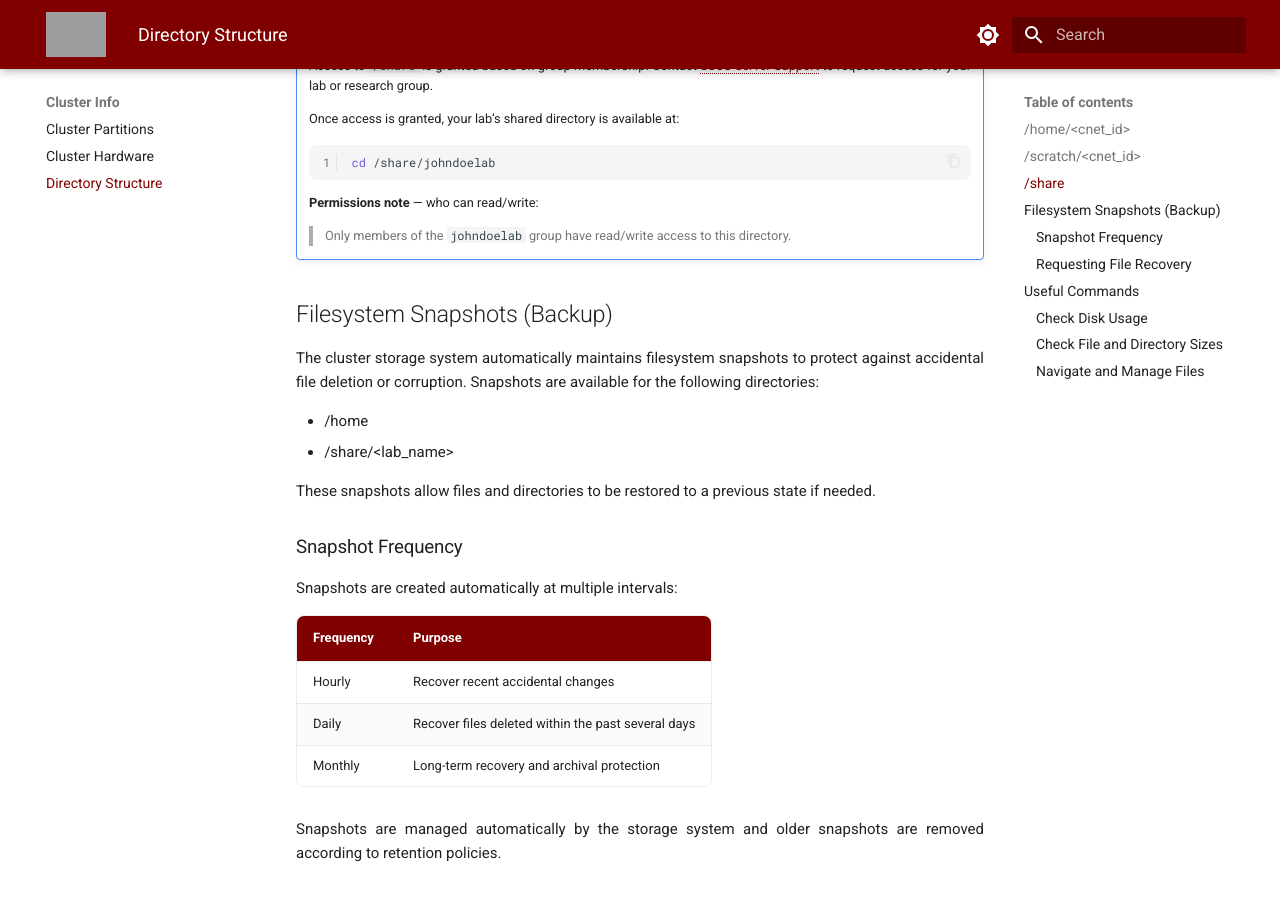
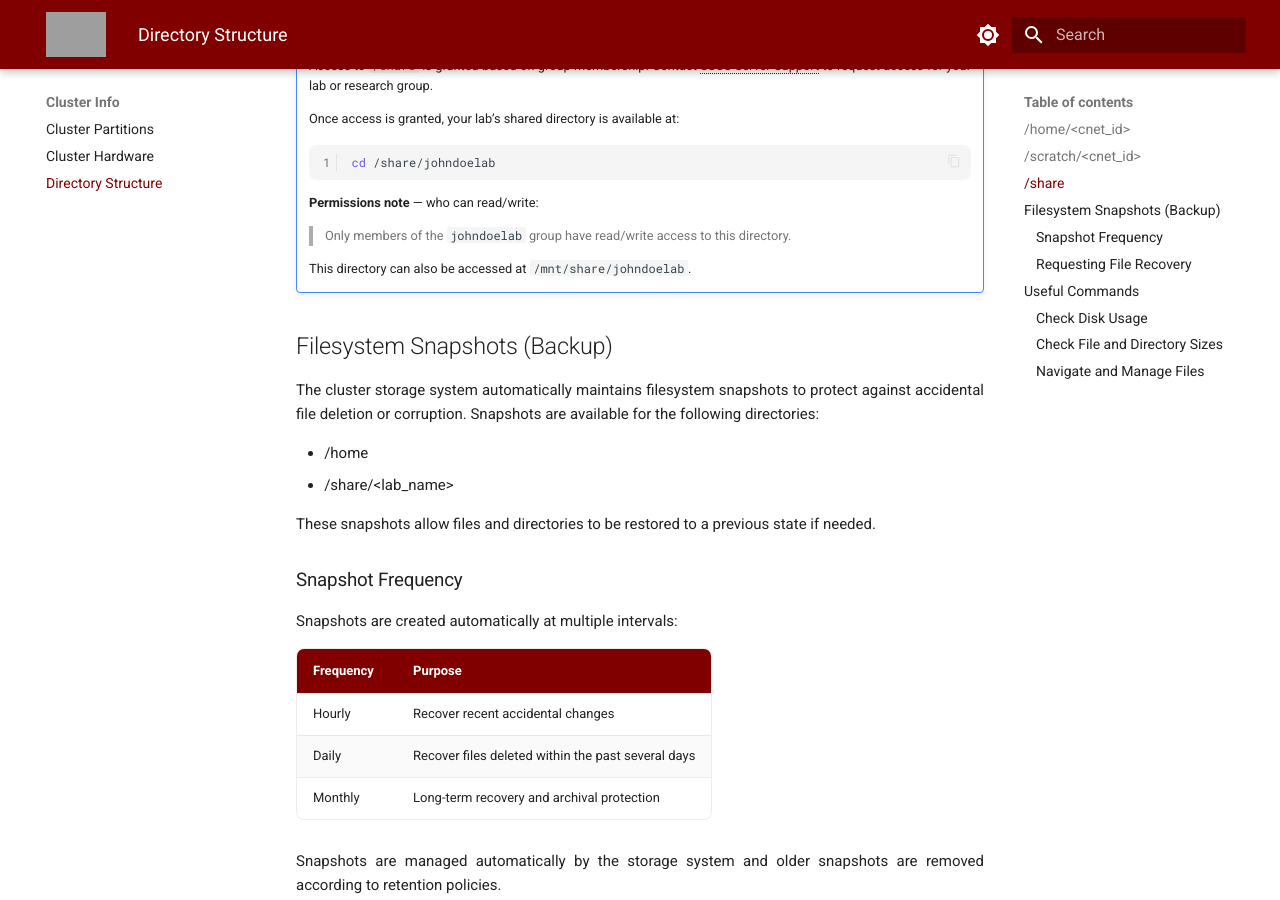
Before and after one commit to uchicago-ssd-sscs/hpc-docs, an MkDocs documentation site: the page built from docs/hardware/directory-structure.md, in a window 1280 px wide and 900 px high, scrolled down 1306 px. Built offline with MkDocs 1.6.1 and Material for MkDocs 9.7.7, drawn with Linux system fonts in a browser that asks for light colours; grey boxes are pictures that could not be loaded.

Commit message:
Updated directory structure Note on /share access

```diff
--- a/docs/hardware/directory-structure.md
+++ b/docs/hardware/directory-structure.md
@@ -79,6 +79,8 @@ A large shared NFS filesystem accessible to authorized research groups, labs, an
 
       > Only members of the `johndoelab` group have read/write access to this directory.
 
+    This directory can also be accessed at `/mnt/share/johndoelab`.
+
 ## Filesystem Snapshots (Backup)
 
 The cluster storage system automatically maintains filesystem snapshots to protect against accidental file deletion or corruption. Snapshots are available for the following directories:
```
